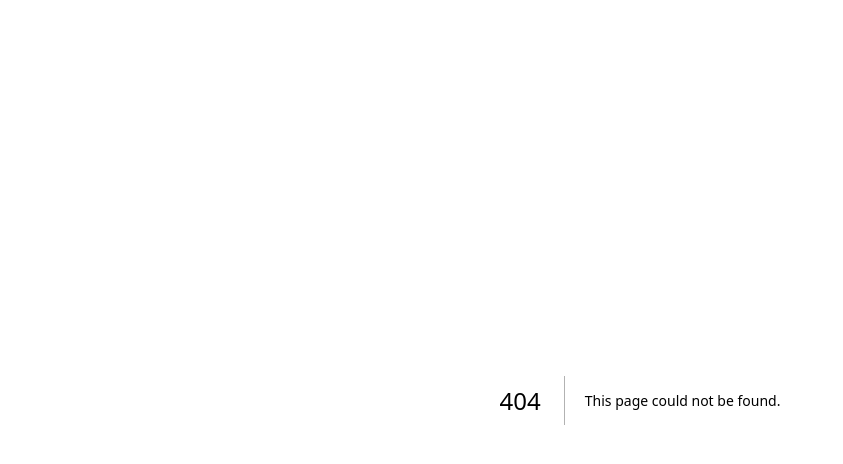
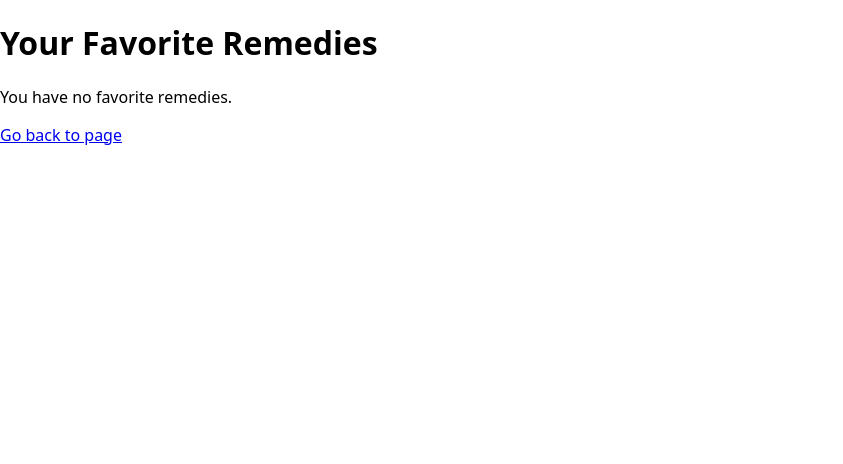
Before and after one commit to Rahaf91/capstone-natural-cures, a Next.js app: page /favorites in a window 1280 px wide. Before the commit this address had no page. Shown: the top 464 px of the page, without its empty margins (0-843 px from the left). Built offline with nearby package versions, Linux system fonts and the light colour scheme.

Commit message:
bookmark remedy

```diff
--- a/components/RemediesList.js
+++ b/components/RemediesList.js
@@ -36,8 +36,6 @@ export default function RemediesList({ remedies, handleToggleFavorite }) {
           </RemedyCard>
         ))}
       </GridContainer>
-
-      <Link href="/pages/favoritesPage.js">View Bookmarked remedies</Link>
     </>
   );
 }
--- a/pages/_app.js
+++ b/pages/_app.js
@@ -1,5 +1,4 @@
 import GlobalStyle from "../styles";
-
 import initialRemedies from "../assets/remedies.json";
 import { useState } from "react";
 import { uid } from "uid";
--- /dev/null
+++ b/pages/favorites.js
@@ -0,0 +1,24 @@
+import RemediesList from "@/components/RemediesList";
+import Link from "next/link";
+
+export default function FavoritePage({ handleToggleFavorite, remedies }) {
+  const favoriteRemedies = remedies.filter((remedy) => remedy.isFavorite);
+
+  return (
+    <>
+      <div>
+        <h1>Your Favorite Remedies</h1>
+        {favoriteRemedies.length > 0 ? (
+          <RemediesList
+            remedies={favoriteRemedies}
+            handleToggleFavorite={handleToggleFavorite}
+          />
+        ) : (
+          <p>You have no favorite remedies.</p>
+        )}
+      </div>
+
+      <Link href="/">Go back to page</Link>
+    </>
+  );
+}
--- a/pages/index.js
+++ b/pages/index.js
@@ -1,5 +1,6 @@
 import RemediesList from "@/components/RemediesList";
 import RemedyForm from "@/components/RemedyForm";
+import Link from "next/link";
 
 export default function HomePage({
   remedies,
@@ -10,6 +11,7 @@ export default function HomePage({
     <>
       <h1>Natural Cures</h1>
       <RemedyForm onAddRemedy={handleAddRemedy} />
+      <Link href="/favorites">View Bookmarked remedies</Link>
       {remedies.length === 0 ? (
         <p>You have no remedies left! Please add new remedies</p>
       ) : (
--- a/pages/remedy/[id].js
+++ b/pages/remedy/[id].js
@@ -2,7 +2,6 @@ import { useRouter } from "next/router";
 import Link from "next/link";
 import Image from "next/image";
 import FavoriteButton from "@/components/FavoriteButton";
-
 import ModalDelete from "@/components/ModalDelete.js";
 
 export default function RemedyDetailsPage({
```
Also changed, not shown: pages/favoritesPage.js (deleted, +0 -22 lines).
